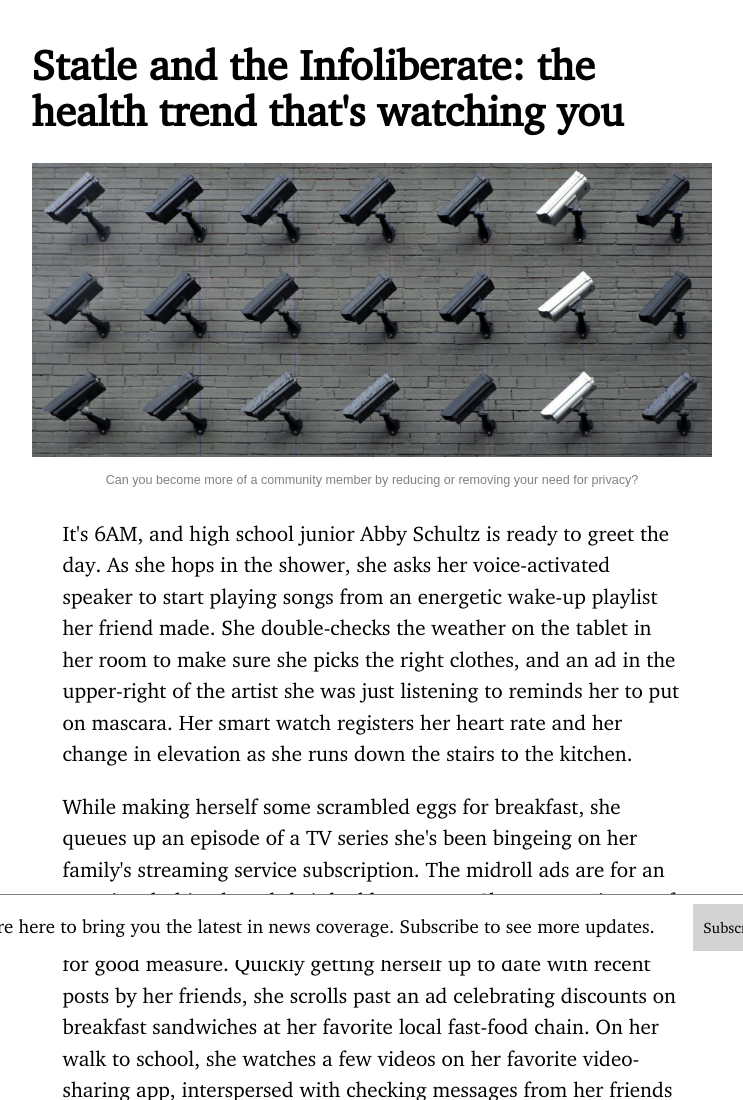
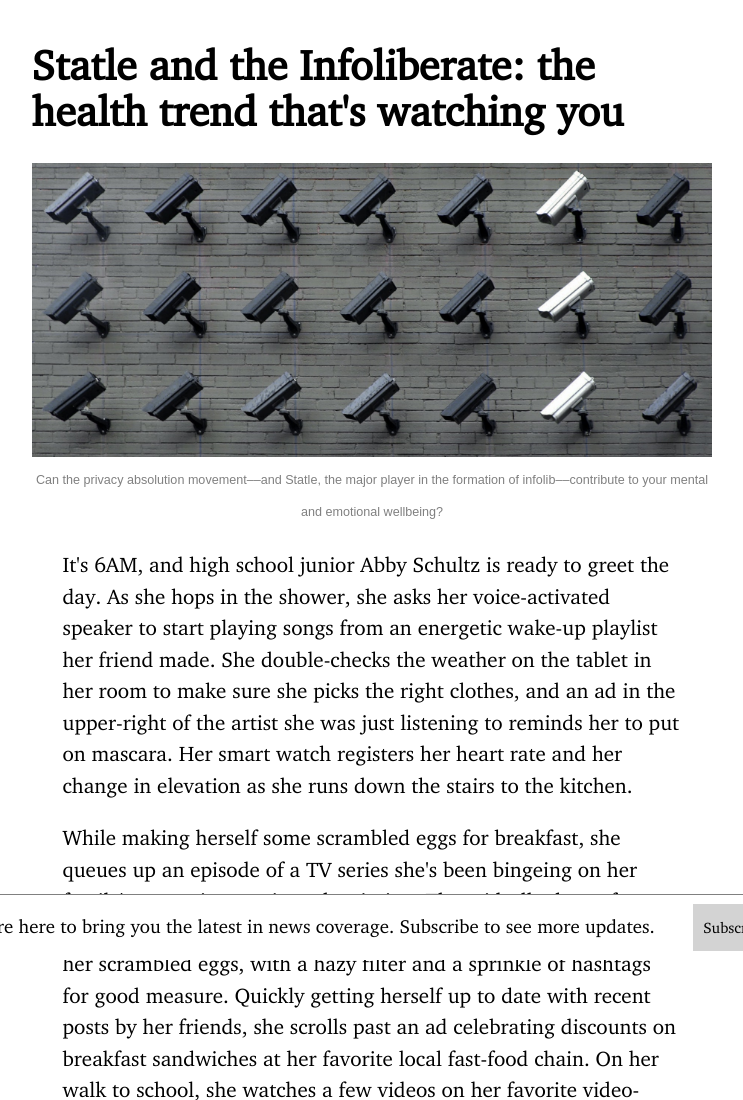
Before and after one commit to thely/statle, a website: page index.html in a window 1280 px wide. Shown: the top 1100 px of the page, without its empty margins (268-1011 px from the left). Drawn offline with Linux system fonts and the light colour scheme.

Commit message:
changing article tagline

```diff
--- a/index.html
+++ b/index.html
@@ -6,7 +6,7 @@
     <meta charset="utf-8">
     <meta http-equiv="X-UA-Compatible" content="IE=edge">
     <meta name="viewport" content="width=device-width, initial-scale=1">
-    <meta name="description" content="Can you become more of a community member by reducing or removing your need for privacy?">
+    <meta name="description" content="Can the privacy absolution movement––and Statle, the major player in the formation of infolib––contribute to your mental and emotional wellbeing?">
 
     <title>Statle and the Infoliberate: the health trend that's watching you</title>
 
@@ -22,7 +22,7 @@
       <div class="img-wrap">
         <img src="/statle/public/images/camera-2.jpg" />
         <p>
-          Can you become more of a community member by reducing or removing your need for privacy?
+          Can the privacy absolution movement––and Statle, the major player in the formation of infolib––contribute to your mental and emotional wellbeing?
         </p>
       </div>
     </header>
```
